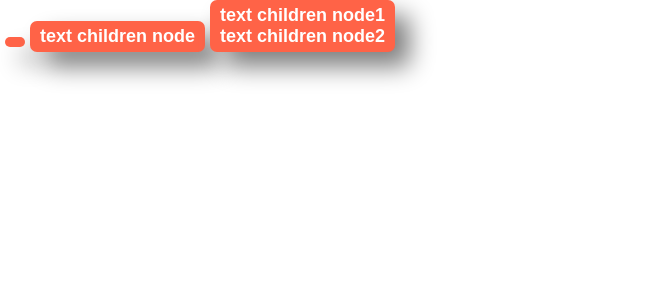
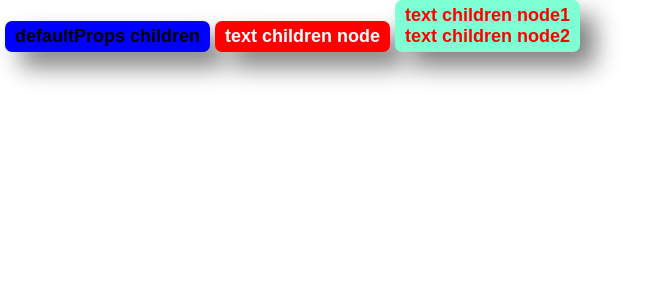
Before and after one commit to fabulousFab0212/formation_react, a React (Create React App) app: page / in a window 1280 px wide. Shown: the top 300 px of the page, without its empty margins (0-668 px from the left). Built offline with nearby package versions, Linux system fonts and the light colour scheme.

Commit message:
gestion propTypes 2

```diff
--- a/src/App/components/ui/Button/Button.js
+++ b/src/App/components/ui/Button/Button.js
@@ -1,9 +1,21 @@
 import React from 'react'
 import style from './Button.module.css'
+import PropTypes from 'prop-types';
 
 const Button = (props)=>{
     console.log(props)
-    return <button className={style.Button}>{props.children}</button>
+    return <button className={style.Button} style={ {backgroundColor:props.bgColor, color:props.color} }>{props.children}</button>
 }
 
+Button.propTypes={
+    children: PropTypes.any.isRequired,
+    bgColor: PropTypes.string.isRequired,
+    color : PropTypes.string.isRequired
+}
+
+Button.defaultProps={
+    bgColor : 'red',
+    children : 'defaultProps children',
+    color : 'white'
+}
 export default Button
```
